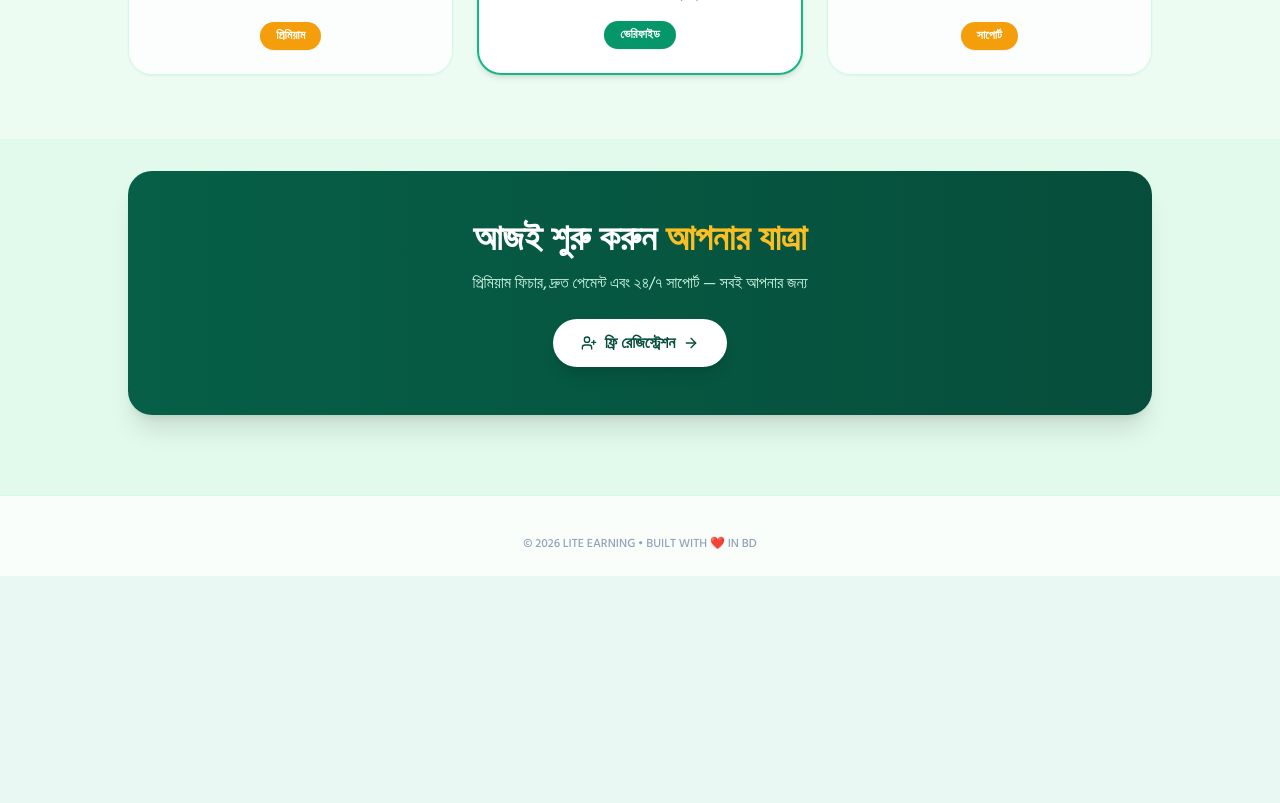
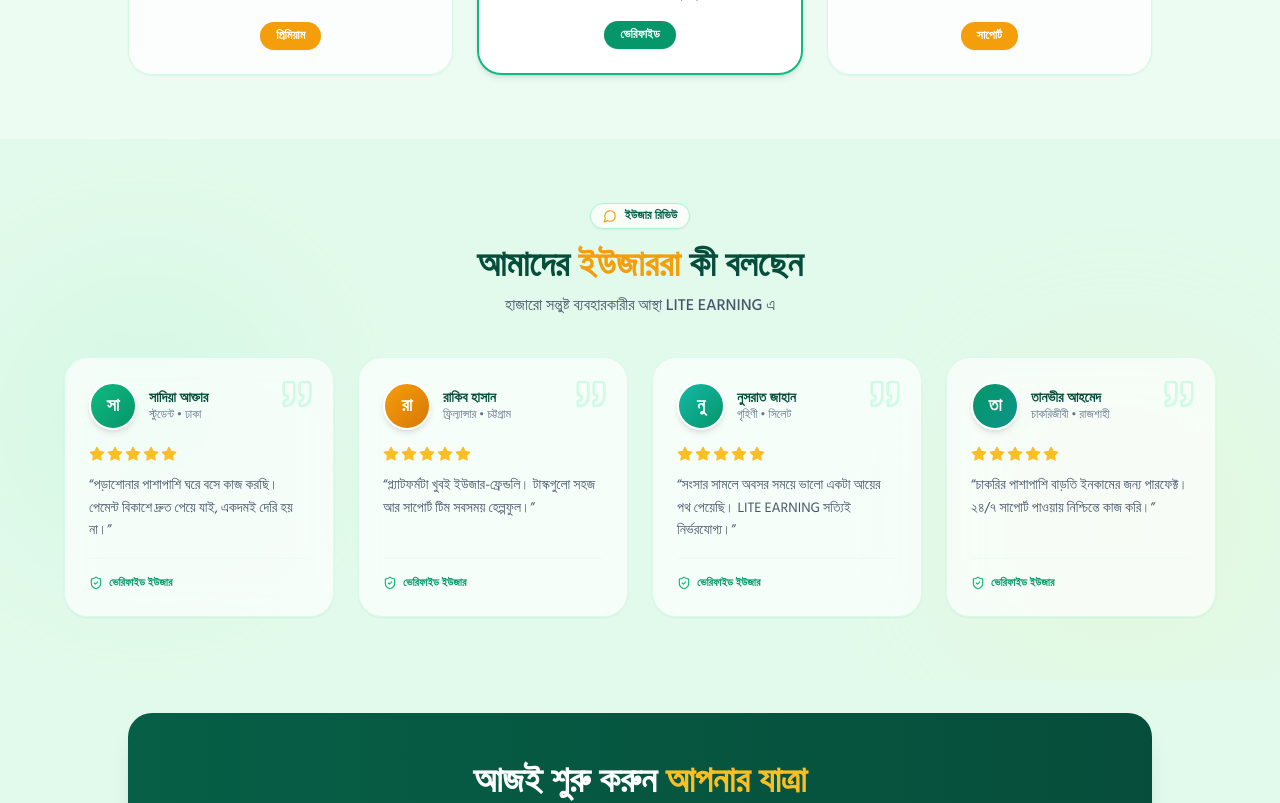
Before and after one commit to 2550rayhanpc/liteearning, a Next.js app: page / in a window 1280 px wide. Shown: the part 1020-1823 px from the top of the page. Before the commit the page ends 1596 px from the top, so only its background shows below. Built offline with nearby package versions, Linux system fonts and the light colour scheme.

Commit message:
Update page.js

```diff
--- a/app/page.js
+++ b/app/page.js
@@ -5,7 +5,7 @@ import { useRouter } from "next/navigation";
 import { motion, AnimatePresence, useInView } from "framer-motion";
 import {
   Rocket, LogIn, UserPlus, Zap, ShieldCheck, Headphones,
-  MessageCircle, Star, ArrowRight, Info, Menu
+  MessageCircle, Star, ArrowRight, Info, Menu, Quote
 } from "lucide-react";
 
 // ইংরেজি সংখ্যাকে বাংলায় রূপান্তর
@@ -55,6 +55,57 @@ const sectionVariant = {
     transition: { duration: 0.6, ease: "easeOut" }
   }
 };
+
+// 🟢 রিভিউ কার্ডের জন্য স্ট্যাগার অ্যানিমেশন
+const reviewContainerVariant = {
+  hidden: { opacity: 0 },
+  visible: {
+    opacity: 1,
+    transition: { staggerChildren: 0.15, delayChildren: 0.1 }
+  }
+};
+
+const reviewCardVariant = {
+  hidden: { opacity: 0, y: 50, scale: 0.95 },
+  visible: {
+    opacity: 1,
+    y: 0,
+    scale: 1,
+    transition: { duration: 0.5, ease: "easeOut" }
+  }
+};
+
+// 🟢 রিভিউ ডেটা
+const reviews = [
+  {
+    name: "সাদিয়া আক্তার",
+    role: "স্টুডেন্ট • ঢাকা",
+    initial: "সা",
+    quote: "পড়াশোনার পাশাপাশি ঘরে বসে কাজ করছি। পেমেন্ট বিকাশে দ্রুত পেয়ে যাই, একদমই দেরি হয় না।",
+    color: "from-emerald-500 to-emerald-600"
+  },
+  {
+    name: "রাকিব হাসান",
+    role: "ফ্রিল্যান্সার • চট্টগ্রাম",
+    initial: "রা",
+    quote: "প্ল্যাটফর্মটা খুবই ইউজার-ফ্রেন্ডলি। টাস্কগুলো সহজ আর সাপোর্ট টিম সবসময় হেল্পফুল।",
+    color: "from-amber-500 to-amber-600"
+  },
+  {
+    name: "নুসরাত জাহান",
+    role: "গৃহিণী • সিলেট",
+    initial: "নু",
+    quote: "সংসার সামলে অবসর সময়ে ভালো একটা আয়ের পথ পেয়েছি। LITE EARNING সত্যিই নির্ভরযোগ্য।",
+    color: "from-teal-500 to-emerald-600"
+  },
+  {
+    name: "তানভীর আহমেদ",
+    role: "চাকরিজীবী • রাজশাহী",
+    initial: "তা",
+    quote: "চাকরির পাশাপাশি বাড়তি ইনকামের জন্য পারফেক্ট। ২৪/৭ সাপোর্ট পাওয়ায় নিশ্চিন্তে কাজ করি।",
+    color: "from-emerald-600 to-teal-600"
+  }
+];
 
 export default function Home() {
   const router = useRouter();
@@ -310,6 +361,85 @@ export default function Home() {
         </div>
       </motion.section>
 
+      {/* 🟢 নতুন: TESTIMONIALS / REVIEWS SECTION */}
+      <section className="px-4 py-16 relative overflow-hidden">
+        {/* সেকশন ব্যাকগ্রাউন্ড গ্লো */}
+        <div className="absolute inset-0 pointer-events-none -z-10">
+          <div className="absolute top-1/4 left-0 w-72 h-72 bg-emerald-200/40 rounded-full blur-3xl"></div>
+          <div className="absolute bottom-0 right-0 w-80 h-80 bg-amber-200/30 rounded-full blur-3xl"></div>
+        </div>
+
+        <div className="max-w-6xl mx-auto text-center">
+          <motion.div
+            initial={{ opacity: 0, y: 30 }}
+            whileInView={{ opacity: 1, y: 0 }}
+            viewport={{ once: true, amount: 0.3 }}
+            transition={{ duration: 0.6, ease: "easeOut" }}
+          >
+            <div className="inline-flex items-center gap-2 px-3 py-1 bg-white/80 border border-emerald-200 rounded-full text-xs font-bold text-emerald-800 shadow-sm mb-4">
+              <MessageCircle className="w-3.5 h-3.5 text-amber-500" />
+              <span>ইউজার রিভিউ</span>
+            </div>
+            <h2 className="text-3xl md:text-4xl font-extrabold text-emerald-900 mb-2">
+              আমাদের <span className="text-amber-500">ইউজাররা</span> কী বলছেন
+            </h2>
+            <p className="text-slate-600 font-medium mb-10">
+              হাজারো সন্তুষ্ট ব্যবহারকারীর আস্থা LITE EARNING এ
+            </p>
+          </motion.div>
+
+          {/* রিভিউ গ্রিড */}
+          <motion.div
+            variants={reviewContainerVariant}
+            initial="hidden"
+            whileInView="visible"
+            viewport={{ once: true, amount: 0.15 }}
+            className="grid sm:grid-cols-2 lg:grid-cols-4 gap-6"
+          >
+            {reviews.map((review, idx) => (
+              <motion.div
+                key={idx}
+                variants={reviewCardVariant}
+                whileHover={{ y: -10, rotate: -1, scale: 1.03 }}
+                className="group relative bg-white/70 backdrop-blur-xl p-6 rounded-3xl border border-emerald-100/80 shadow-sm hover:shadow-2xl hover:shadow-emerald-600/10 hover:border-emerald-300 transition-all duration-300 text-left flex flex-col"
+              >
+                {/* কোট আইকন */}
+                <Quote className="absolute top-5 right-5 w-8 h-8 text-emerald-100 group-hover:text-amber-200 transition-colors duration-300" />
+
+                {/* অ্যাভাটার + নাম */}
+                <div className="flex items-center gap-3 mb-4">
+                  <div className={`w-12 h-12 rounded-full bg-gradient-to-br ${review.color} text-white flex items-center justify-center font-extrabold text-lg shadow-md border-2 border-white`}>
+                    {review.initial}
+                  </div>
+                  <div>
+                    <h4 className="font-bold text-emerald-900 text-sm leading-tight">{review.name}</h4>
+                    <p className="text-xs text-slate-500 font-medium">{review.role}</p>
+                  </div>
+                </div>
+
+                {/* ৫-স্টার রেটিং */}
+                <div className="flex items-center gap-0.5 mb-3">
+                  {[...Array(5)].map((_, i) => (
+                    <Star key={i} className="w-4 h-4 text-amber-400 fill-amber-400" />
+                  ))}
+                </div>
+
+                {/* রিভিউ টেক্সট */}
+                <p className="text-slate-600 text-sm leading-relaxed flex-grow">
+                  “{review.quote}”
+                </p>
+
+                {/* ভেরিফাইড ব্যাজ */}
+                <div className="mt-4 pt-4 border-t border-emerald-50 flex items-center gap-1.5">
+                  <ShieldCheck className="w-3.5 h-3.5 text-emerald-500" />
+                  <span className="text-[11px] font-semibold text-emerald-600">ভেরিফাইড ইউজার</span>
+                </div>
+              </motion.div>
+            ))}
+          </motion.div>
+        </div>
+      </section>
+
       {/* CTA BANNER */}
       <motion.section className="px-4 py-8">
         <div className="max-w-5xl mx-auto bg-gradient-to-r from-emerald-800 to-emerald-900 text-white rounded-3xl p-8 md:p-12 text-center shadow-xl">
```
